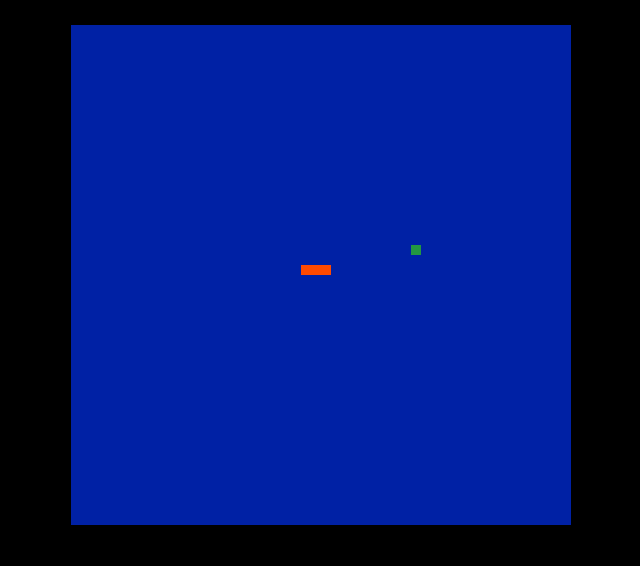
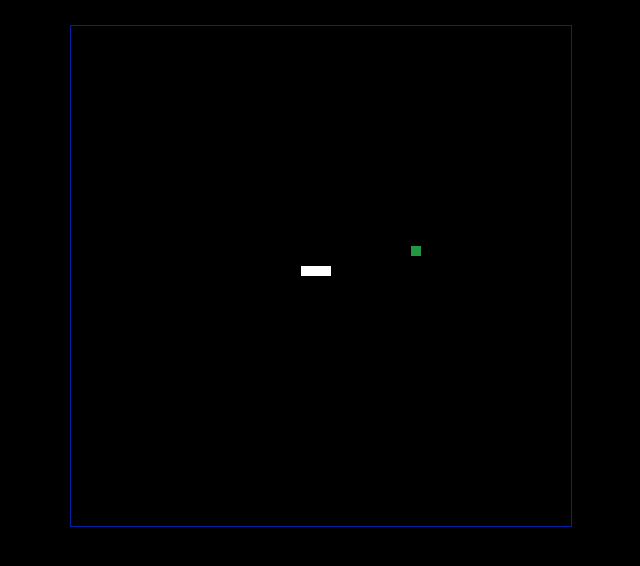
Before and after one commit to richardjs/snake-html5, a plain HTML site: page index.html in a window 1280 px wide. Shown: the whole page, without its empty margins (319-959 px from the left). Drawn offline with Linux system fonts and the light colour scheme.

Commit message:
Change colors in preparation for wormholes

```diff
--- a/css/style.css
+++ b/css/style.css
@@ -3,6 +3,7 @@ body{
 }
 
 canvas{
+	border: 1px solid #0021a5;
 	display: block;
 	margin: 25px auto;
 }
--- a/js/player.js
+++ b/js/player.js
@@ -10,7 +10,7 @@ Segment.prototype.render = function(ctx){
 	var pixelTop = this.y * this.world.unitHeight;
 
 	if(!this.world.player.dead){
-		ctx.fillStyle = '#ff4a00';
+		ctx.fillStyle = '#fff';
 	}else{
 		ctx.fillStyle = '#900';
 	}
--- a/js/world.js
+++ b/js/world.js
@@ -60,7 +60,7 @@ World.prototype.update = function(delta){
 }
 
 World.prototype.render = function(ctx){
-	ctx.fillStyle = '#0021a5';
+	ctx.fillStyle = '#000';
 	ctx.fillRect(0, 0, 500, 500);
 
 	for(var group in this.entityGroups){
```
